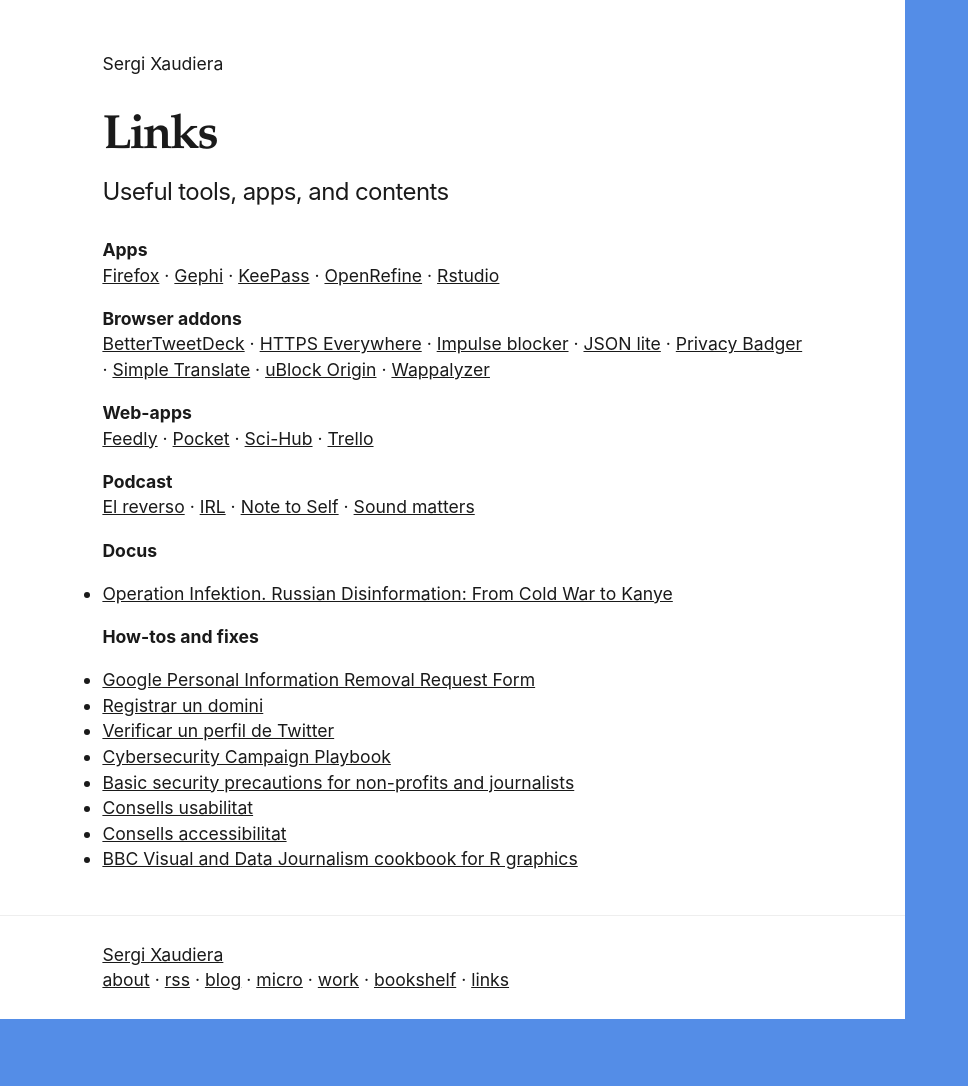
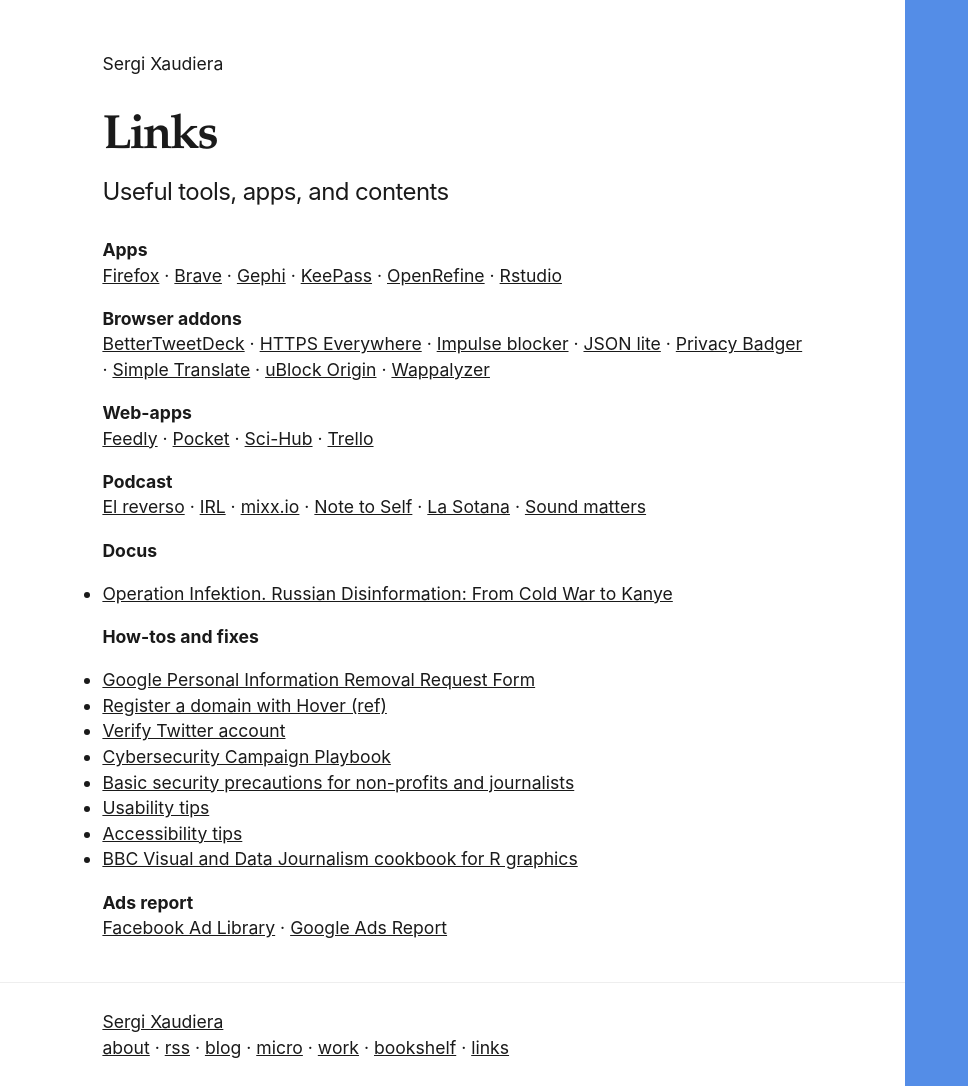
Before and after one commit to sergixaudiera/sergixaudiera.github.io, a Jekyll site: the page built from links.md, in a window 1280 px wide. Shown: the whole page, without its empty margins (0-968 px from the left). Built offline with Jekyll 4.4.1, drawn with Linux system fonts in a browser that asks for light colours; before the commit the page ends 1019 px from its top, so only the background shows below that.

Commit message:
adding more links

```diff
--- a/links.md
+++ b/links.md
@@ -8,6 +8,7 @@
 
 **Apps**
 [Firefox](https://www.mozilla.org/en-US/firefox/new/){:rel="nofollow"} ·
+[Brave](https://brave.com/){:rel="nofollow"} ·
 [Gephi](https://gephi.org/){:rel="nofollow"} ·
 [KeePass](https://keepass.info/){:rel="nofollow"}{:rel="nofollow"} ·
 [OpenRefine](http://openrefine.org/){:rel="nofollow"} ·
@@ -32,7 +33,9 @@
 **Podcast**
 [El reverso](https://www.m21radio.es/programas/el-reverso){:rel="nofollow"} ·
 [IRL](https://irlpodcast.org/){:rel="nofollow"} ·
+[mixx.io](https://mixx.io/){:rel="nofollow"} ·
 [Note to Self](https://www.wnycstudios.org/shows/notetoself){:rel="nofollow"} ·
+[La Sotana](https://www.patreon.com/lasotana){:rel="nofollow"} ·
 [Sound matters](http://journal.beoplay.com/journal/sound-matters){:rel="nofollow"}
 
 **Docus**
@@ -40,10 +43,14 @@
 
 **How-tos and fixes**
 - [Google Personal Information Removal Request Form](https://www.google.com/webmasters/tools/legal-removal-request?complaint_type=rtbf){:rel="nofollow"}
-- [Registrar un domini](https://hover.com/03kaZTmW){:rel="nofollow"}
-- [Verificar un perfil de Twitter](https://verification.twitter.com/){:rel="nofollow"}
+- [Register a domain with Hover (ref)](https://hover.com/03kaZTmW){:rel="nofollow"}
+- [Verify Twitter account](https://verification.twitter.com/){:rel="nofollow"}
 - [Cybersecurity Campaign Playbook](https://www.belfercenter.org/cyberplaybook){:rel="nofollow"}
 - [Basic security precautions for non-profits and journalists](https://techsolidarity.org/resources/basic_security.htm){:rel="nofollow"}
-- [Consells usabilitat](https://goodui.org/){:rel="nofollow"}
-- [Consells accessibilitat](https://github.com/UKHomeOffice/posters/tree/master/accessibility/dos-donts){:rel="nofollow"}
+- [Usability tips](https://goodui.org/){:rel="nofollow"}
+- [Accessibility tips](https://github.com/UKHomeOffice/posters/tree/master/accessibility/dos-donts){:rel="nofollow"}
 - [BBC Visual and Data Journalism cookbook for R graphics](https://bbc.github.io/rcookbook/){:rel="nofollow"}
+
+**Ads report**
+[Facebook Ad Library](https://www.facebook.com/ads/library/report/){:rel="nofollow"}  ·
+[Google Ads Report](https://transparencyreport.google.com/political-ads/region/ES){:rel="nofollow"}
```
